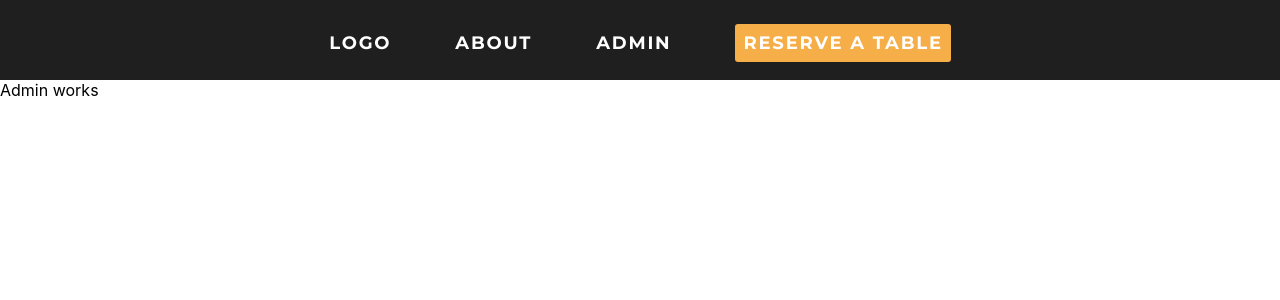
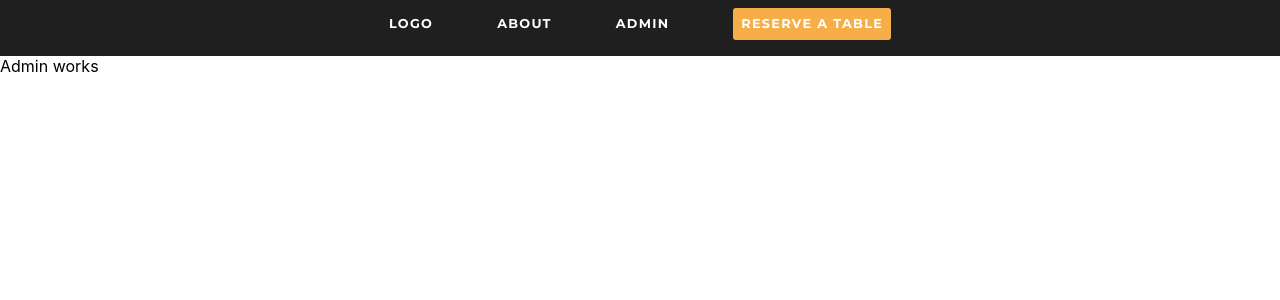
Before and after one commit to jakobedeus/restaurant_frontend, a React (Create React App) app: page /Admin in a window 1280 px wide. Shown: the top 300 px of the page. Built offline with nearby package versions, Linux system fonts and the light colour scheme.

Commit message:
Modify navabar size

```diff
--- a/src/components/Navbar/scss/Navbar.scss
+++ b/src/components/Navbar/scss/Navbar.scss
@@ -1,7 +1,7 @@
 .navbar {
     background-color: #201F1F;;
     color: white;
-    height: 5rem;
+    height: 3.5rem;
 
     .nav-item,
     .navbar-brand {
@@ -10,11 +10,11 @@
         font-family: Montserrat;
         font-style: normal;
         font-weight: bold;
-        font-size: 18px;
+        font-size: 0.8rem;
         line-height: 22px;
         letter-spacing: 0.1em;
         text-transform: uppercase;
-        margin: 1.5rem 2rem;
+        margin: 0.5rem 2rem;
 
         &:hover {
              color: #F6AE49;
@@ -32,7 +32,7 @@
     .btn-booking {
         background-color: #F6AE49;
         border-radius: 3px;
-        padding: 0.5rem;
+        padding: 0.3rem 0.5rem;
 
         &:hover {
             background-color: #D9333E;
```
